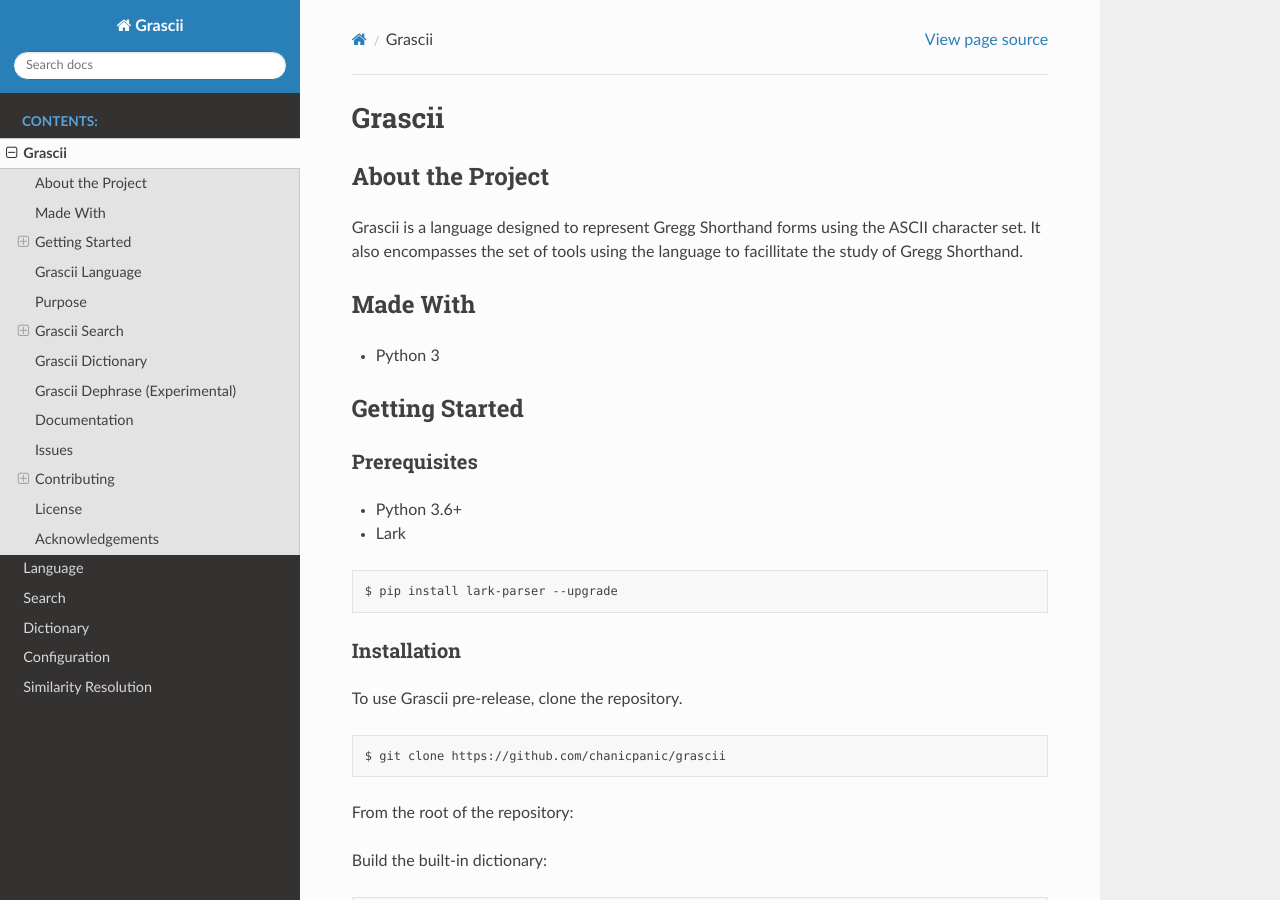
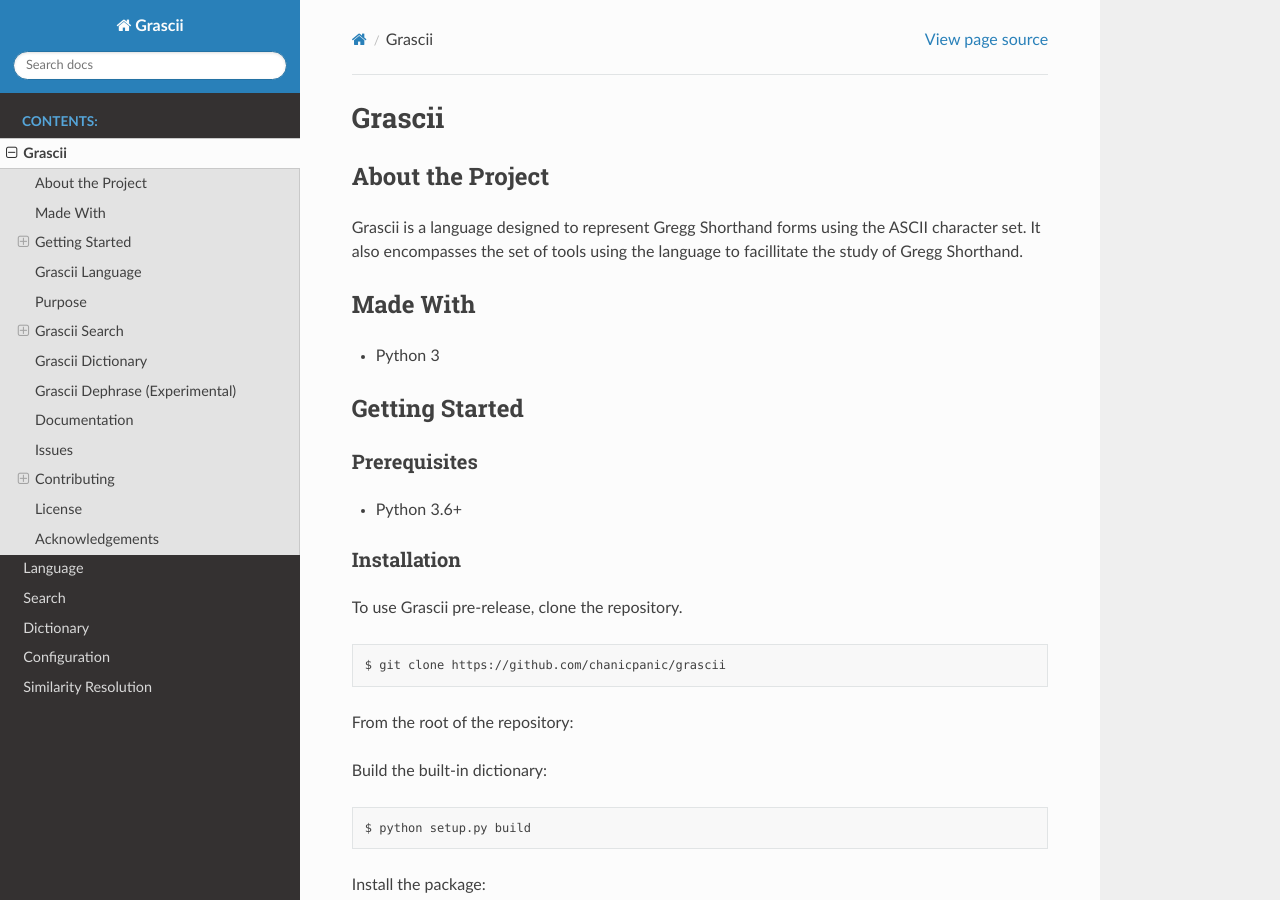
Before and after one commit to grascii/grascii, a Sphinx documentation site: the page built from docs/README.rst, in a window 1280 px wide and 900 px high. Built offline with Sphinx 7.4.7 and the Read the Docs theme 2.0.0, drawn with Linux system fonts in a browser that asks for light colours.

Commit message:
Update package prerequisites

```diff
--- a/docs/README.rst
+++ b/docs/README.rst
@@ -20,11 +20,6 @@
 =============
 
 - Python 3.6+
-- Lark
-
-::
-
-  $ pip install lark-parser --upgrade
 
 Installation
 ============
```
